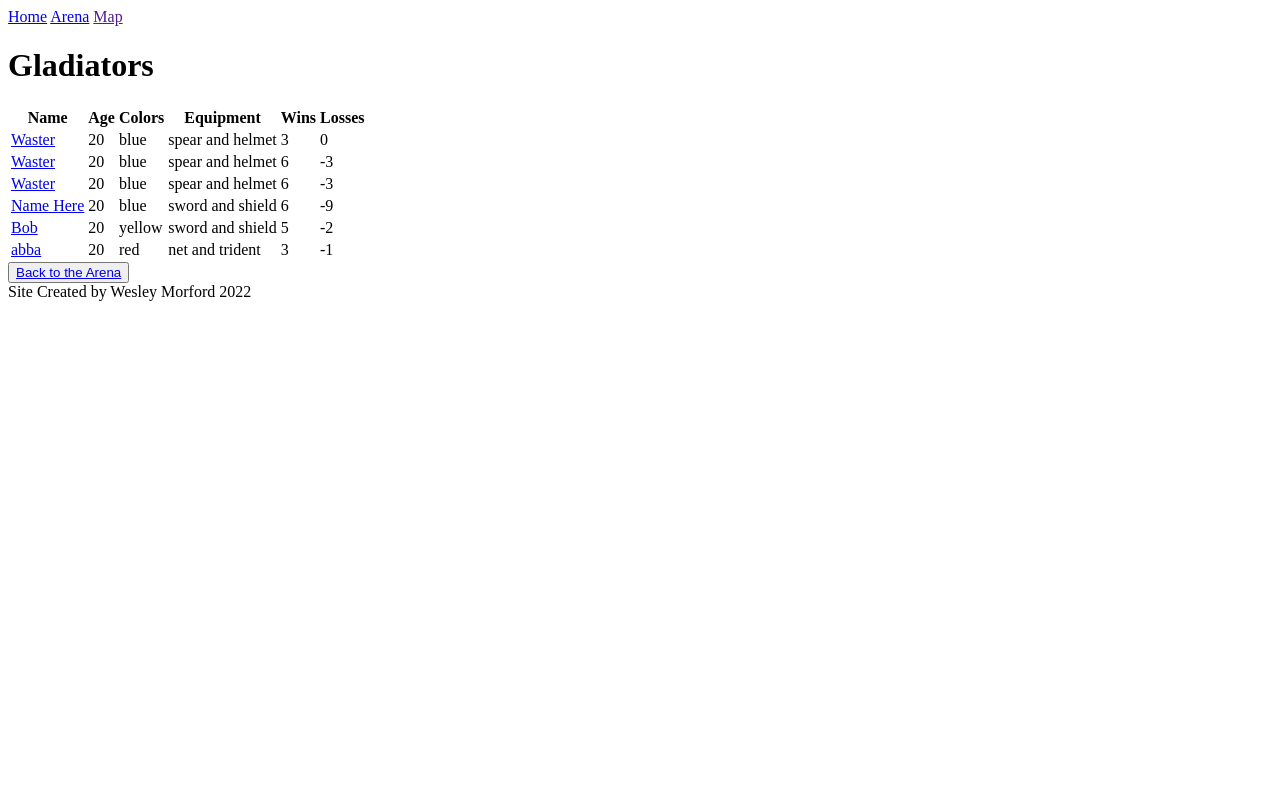
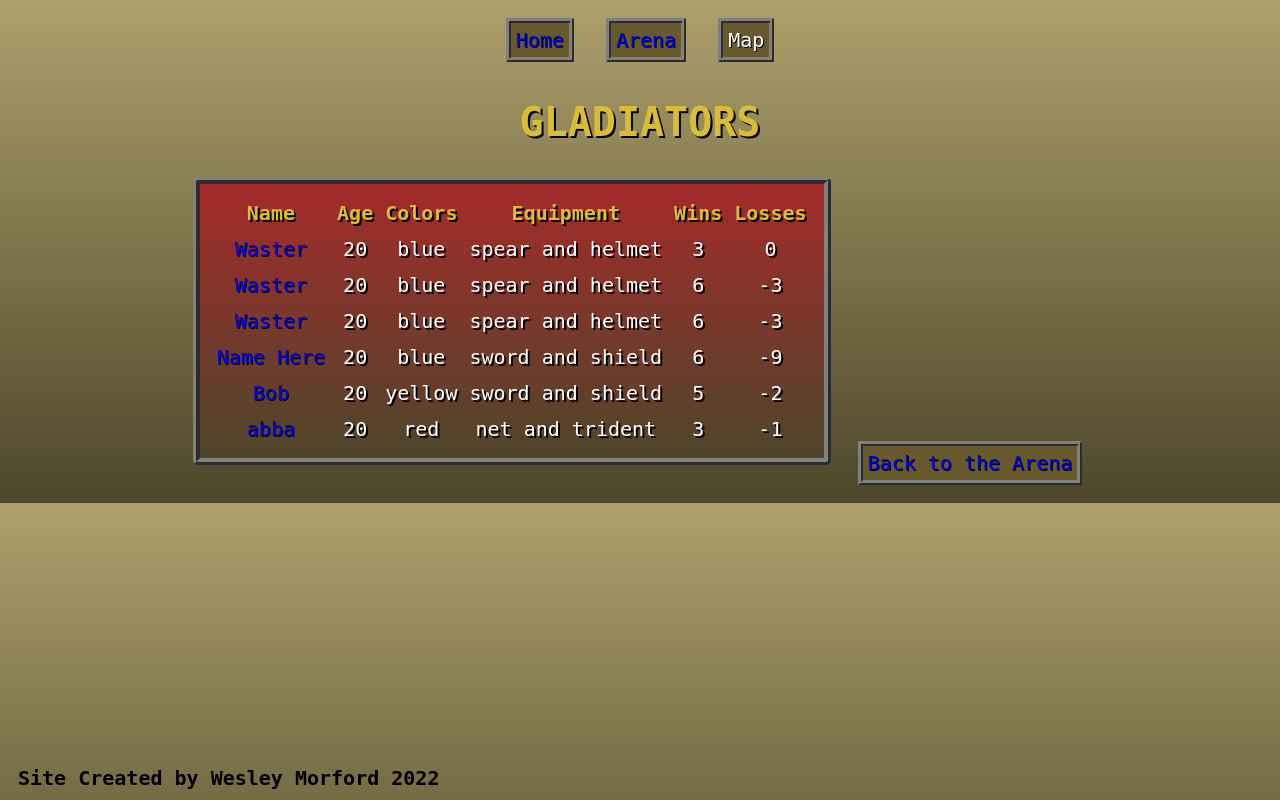
Before and after one commit to WMorf/Code-Challenge, a Django app: page /Arena/display/ in a window 1280 px wide. Run offline with Django 4.2, Linux system fonts and the light colour scheme; data comes from the database, SQL or seed files in the repository; both versions use the stored data as it was after the commit.

Commit message:
Basic CSS added

```diff
--- a/RumblePit/Arena/static/CSS/arena.css
+++ b/RumblePit/Arena/static/CSS/arena.css
@@ -0,0 +1,84 @@
+body{
+    background-image: linear-gradient(#ADA06B, #4D462A);
+    font-family: monospace, sans-serif;
+    font-weight: 400;
+    font-size: 20px;
+    text-align: center;
+}
+
+h1{
+    color: #D9BE33;
+    text-shadow: 2px 2px black;
+}
+
+table{
+    display: inline-block;
+    color: white;
+    margin: 5px;
+    text-align: center;
+}
+
+table tr{
+
+}
+
+table th{
+    color: #D9BE33;
+    text-shadow: 2px 2px black;
+    padding: 5px;
+}
+
+table td{
+    padding: 5px;
+    color: white;
+    text-shadow: 2px 2px black;
+}
+
+/* Pushes footer to bottom of the page */
+footer{
+    position: fixed;
+    bottom: 0;
+    padding: 10px;
+    font-weight: 700;
+}
+
+
+/* =============== Buttons/Links =============== */
+
+button {
+    font-family: monospace, sans-serif;
+    color: silver;
+    font-size: 20px;
+    border: ridge 5px grey;
+    margin: 10px;
+    padding: 5px;
+    background-color: #68592C;
+    text-decoration: none;
+    text-shadow: 1px 1px black;
+}
+
+/* removed link color change for clarity and to avoid colors clashing*/
+a{
+    text-decoration: none;
+    text-shadow: 1px 1px black;
+}
+
+
+a:visited{
+    color: white;
+}
+
+.form-container{
+    display: inline-block;
+    border: ridge 7px grey;
+    border-radius: 5px;
+    background-image: linear-gradient(brown, #4D462A);
+    background-color: #43bac4;
+    padding: 10px;
+}
+
+button:hover {
+    border: ridge 5px white;
+
+
+/* =============== Boxes =============== */
--- a/RumblePit/Arena/templates/Arena/arena_create.html
+++ b/RumblePit/Arena/templates/Arena/arena_create.html
@@ -4,7 +4,7 @@
 
     <!-- Create Fighter input fields displayed from form -->
     <h1>A new hero approaches</h1>
-    <div>
+    <div class="form-container">
         <form method="POST">
             {% csrf_token %}
             {{ form.non_field_errors }}
--- a/RumblePit/Arena/templates/Arena/arena_display.html
+++ b/RumblePit/Arena/templates/Arena/arena_display.html
@@ -2,8 +2,8 @@
 
 {% block content %}
 
-<h1>Gladiators</h1>
-<table id="displayTable">
+<h1>GLADIATORS</h1>
+<table class="form-container">
     <tr>
         <th>Name</th>
         <th>Age</th>
--- a/RumblePit/Arena/templates/Arena/arena_fight_select.html
+++ b/RumblePit/Arena/templates/Arena/arena_fight_select.html
@@ -7,6 +7,7 @@
         <form action="{% url 'arena_results' %}" method="POST">
             {% csrf_token %}
             <!-- Fighter 1 Selection -->
+            <h1>Fighter 1</h1>
             <select name="fighter1">
                 <!--<option value="">Choose a Fighter</option>-->
                 {% for f in fighters %}
@@ -15,12 +16,14 @@
             </select>
 
             <!-- Fighter 2 Selection -->
+            <h1>Fighter 2</h1>
             <select name="fighter2">
                 {% for f in fighters %}
                     <option value="{{ f.pk }}">{{ f.name }}, Win {{f.wins}} / Lose {{f.losses}} </option>
                 {% endfor %}
             </select>
 
+            <br>
             <button type="submit">Fight</button>
         </form>
     </div>
--- a/RumblePit/Arena/templates/arena_base.html
+++ b/RumblePit/Arena/templates/arena_base.html
@@ -7,7 +7,7 @@
 	<head>
 		<meta charset="utf-8">
 		<title>Arena</title>
-		<!--<link rel="stylesheet" href="{% static 'CSS/arena.css' %}">-->
+		<link rel="stylesheet" href="{% static 'CSS/arena.css' %}">
 	</head>
 
 	{% block nav %}
--- a/RumblePit/templates/nav.html
+++ b/RumblePit/templates/nav.html
@@ -1,7 +1,7 @@
 <div>
     <nav>
-        <a href="{% url 'home' %}">Home</a>
-        <a href="{% url 'arena_home' %}">Arena</a>
-        <a href="">Map</a>
+        <button><a href="{% url 'home' %}" class="navbutton">Home</a></button>
+        <button><a href="{% url 'arena_home' %}" class="navbutton">Arena</a></button>
+        <button><a href="" class="navbutton">Map</a></button>
     </nav>
 </div>
```
Also changed, not shown: RumblePit/Arena/templates/Arena/arena_home.html (+5 -3 lines), RumblePit/db.sqlite3.
